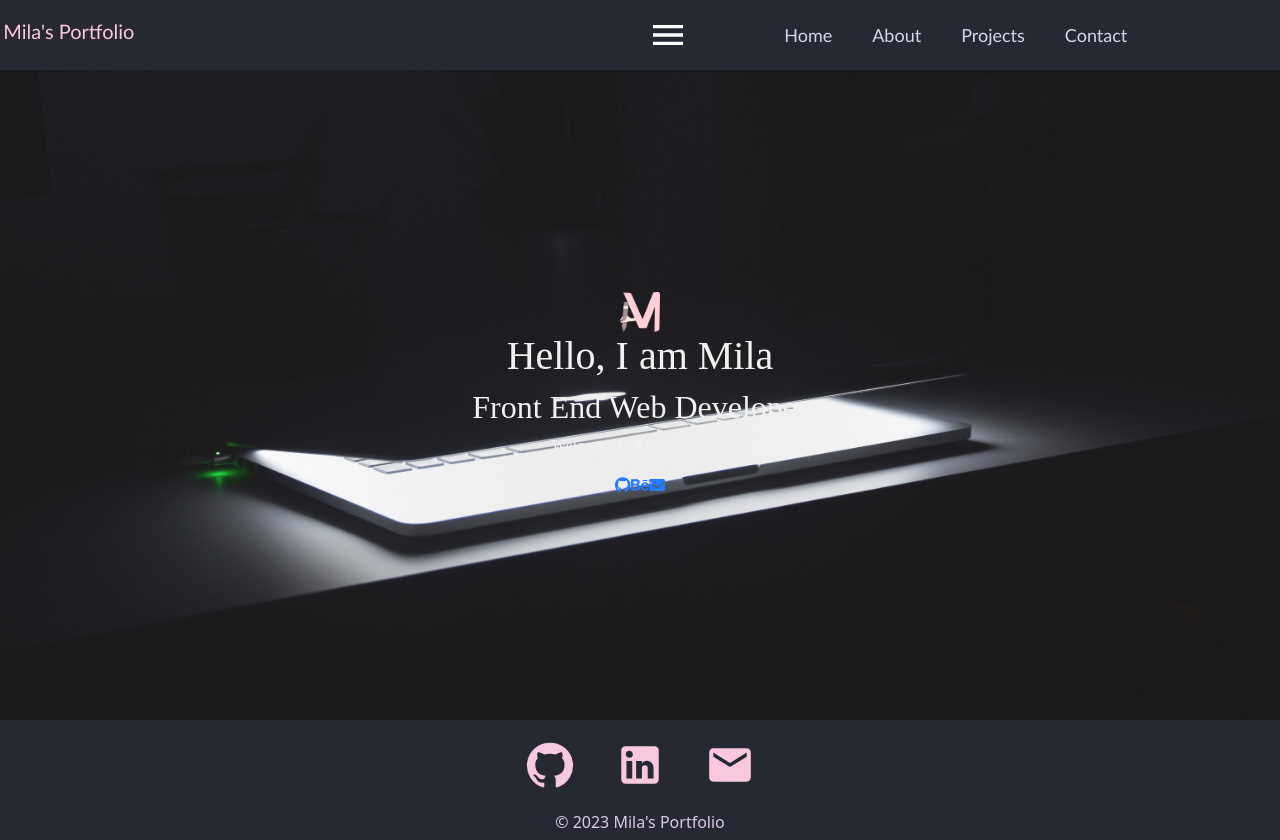
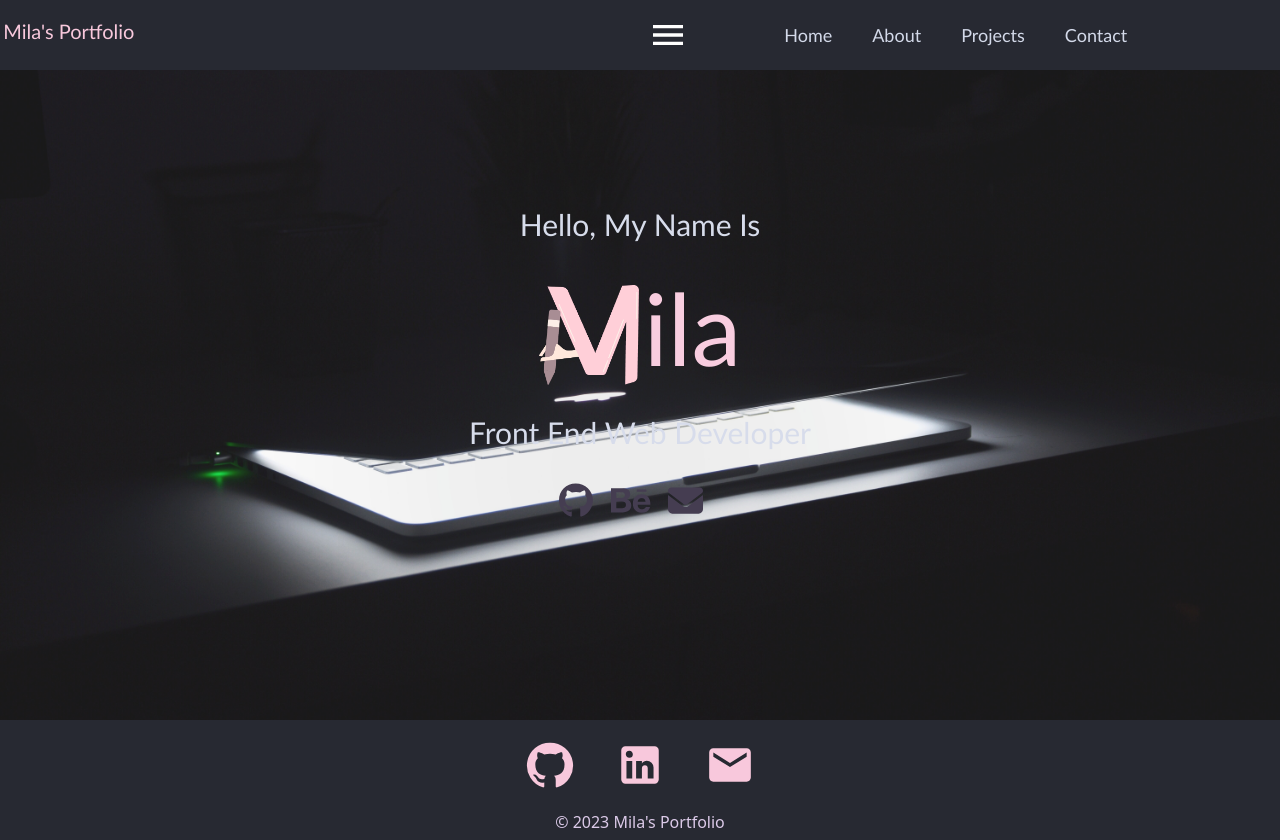
Before and after one commit to milla56/Lubomila-s-React-Portfolio, a React (Create React App) app in the folder myapp/: page / in a window 1280 px wide. Built offline with nearby package versions, Linux system fonts and the light colour scheme.

Commit message:
home page finished

```diff
--- a/myapp/src/pages/Home.js
+++ b/myapp/src/pages/Home.js
@@ -12,14 +12,16 @@ const Home = () => {
   return (
     <div className = "home">
 		<div className='jumbotron'>
-       <img
+		<h1>Hello, My Name Is </h1>
+
+		<div className='title'><img
               src={newlogo}
               alt="logo"
-              style={{ maxWidth: "40px" }}
-            />
-    <h1>Hello, I am Mila</h1>
+			  className='mylogo'
+            />ila</div>
+
     <h2>Front End Web Developer</h2>
-    <p>Welcome To My Portfolio ! </p>
+    {/* <h3>Welcome To My Portfolio ! </h3> */}
     <div className="homepaSocials">
 
 							<a
--- a/myapp/src/styles/home.css
+++ b/myapp/src/styles/home.css
@@ -1,8 +1,21 @@
+:root {
+  --text: #DCCAE9;
+  --softpurple: #A6A9C8;
+  --text2: #D3D9E9;
+  --dark: #31293F;
+  --dark2: #272932;
+  --middletone: #554D74;
+  --button: #FFB6C1;
+  --hotpink: 	#FF69B4;
+  --pastel: #F8C8DC;
+}
+
+
 .home {
   width: 100%;
   align-items: center;
-  font-family: 'Times New Roman', Times, serif;
-  color: #3e497a;
+  font-family:'Gill Sans', 'Gill Sans MT', Calibri, 'Trebuchet MS', sans-serif;
+  color: var(--text2);
 }
 
 .jumbotron{
@@ -17,5 +30,49 @@
   justify-content: center;
   align-items: center;
   text-align: center;
-  color: #f0f0f0;
 }
+
+.title {
+  font-size: 100px;
+  font-family: 'Gill Sans', 'Gill Sans MT', Calibri, 'Trebuchet MS', sans-serif;
+  text-align: center;
+  color: var(--pastel);
+
+
+}
+
+.mylogo{
+  width: 100px;
+  margin-bottom: 5%;
+  margin-right: 5px;
+
+
+}
+
+
+.jumbotron h1{
+ color: var(--text2);
+  font-size: 30px;
+  font-family: 'Gill Sans', 'Gill Sans MT', Calibri, 'Trebuchet MS', sans-serif;
+  margin-top: -5%;
+  margin-bottom: 10px;
+ }
+
+.jumbotron h2{
+  margin-top: 12px;
+  font-size: 30px;
+  font-family: 'Gill Sans', 'Gill Sans MT', Calibri, 'Trebuchet MS', sans-serif;
+  color: var(--text2);
+
+}
+
+.homepage-social-icon{
+  margin-top: 25px;
+  font-size: 35px;
+  margin-right: 18px;
+  color: var(--dark);
+}
+
+.homepage-social-icon :hover{
+  color: var(--hotpink);
+}
```
Also changed, not shown: myapp/src/components/NavbarMenu.js (+3 -6 lines), 1 other file (tests, documents, lock files or other folders).
